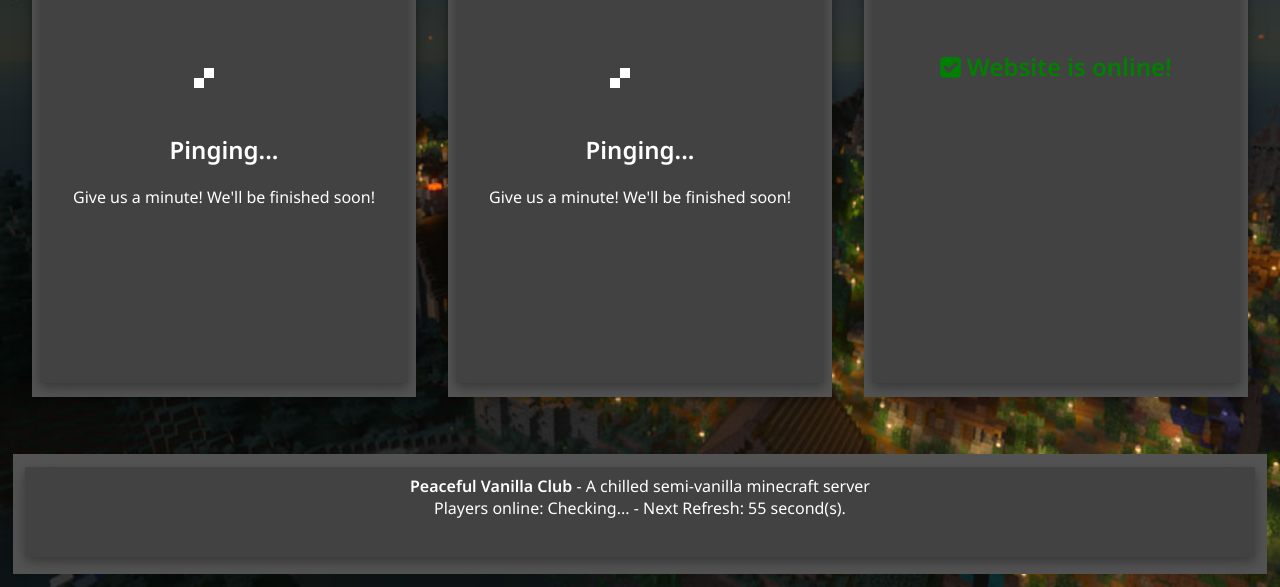
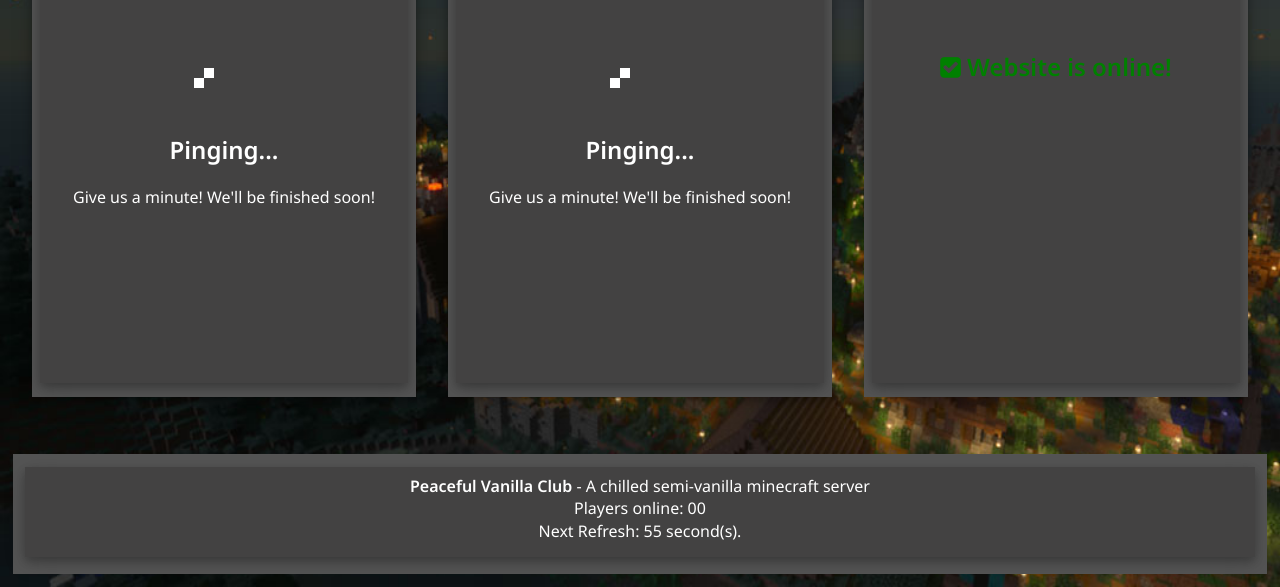
Before and after one commit to LarryTLlama/pvc-status, a plain HTML site: page index.html in a window 1280 px wide. Shown: the part 213-800 px from the top of the page. Drawn offline with nearby package versions, Linux system fonts and the light colour scheme; no server answers.

Commit message:
Update index.html

```diff
--- a/index.html
+++ b/index.html
@@ -58,7 +58,7 @@
 <div class="littleContent">
 <div class="centre">
 <p><strong>Peaceful Vanilla Club</strong> - A chilled semi-vanilla minecraft server</p>
-<p id="players">Players online: <a id="playerCount">Checking...</a> - Next Refresh: <a id="timerLeft"></a> second(s). </p>
+<p id="players">Players online: <a id="playerCount">00</a></p><p> Next Refresh: <a id="timerLeft">60</a> second(s). </p>
 </div>
 </div>
 </div>
```
